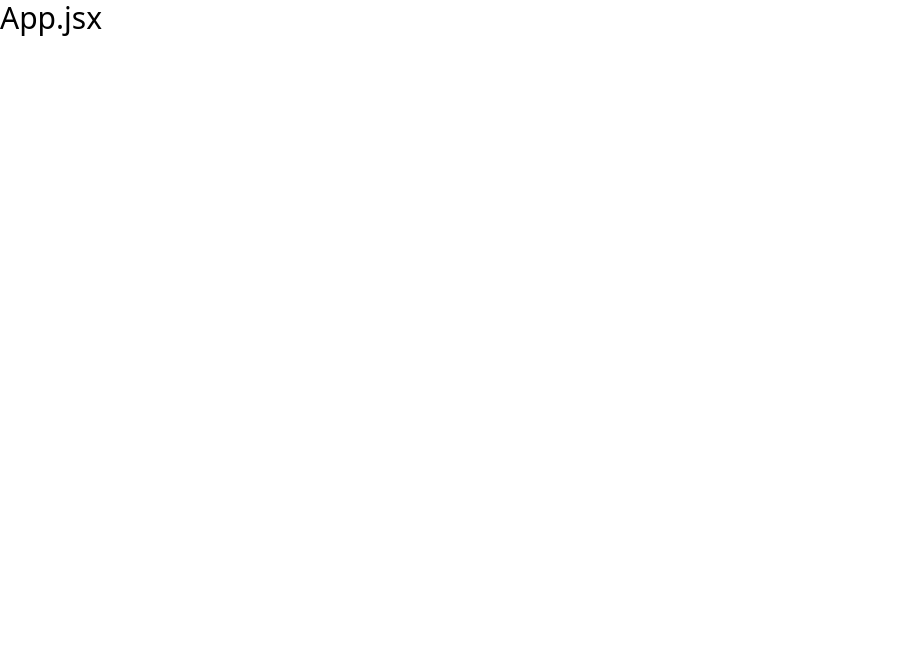
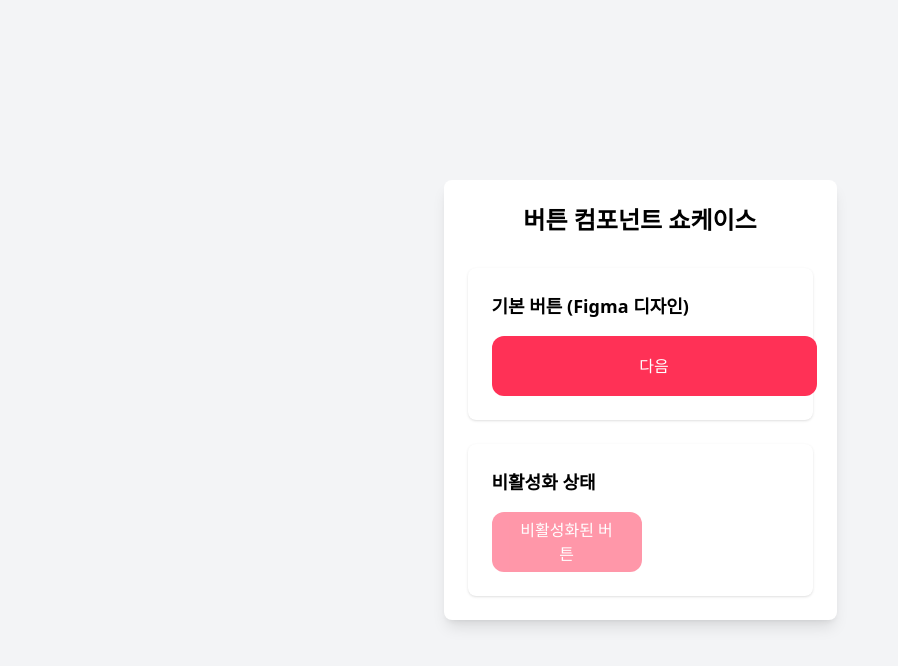
Before and after one commit to Sonjuz/frontend, a React (Vite) app: page / in a window 1280 px wide. Shown: the top 666 px of the page, without its empty margins (0-898 px from the left). Built offline with nearby package versions, Linux system fonts and the light colour scheme.

Commit message:
feat: 버튼 컴포넌트 쇼케이스 화면 추가 (임시)

```diff
--- a/src/App.jsx
+++ b/src/App.jsx
@@ -1,5 +1,11 @@
 import React from 'react';
+import ButtonShowcase from './components/ButtonShowcase.jsx';
+import Layout from './components/Layout.jsx';
 
 export default function App() {
-  return <div className='text-3xl'>App.jsx</div>;
+  return (
+    <Layout>
+      <ButtonShowcase />
+    </Layout>
+  );
 }
--- /dev/null
+++ b/src/components/ButtonShowcase.jsx
@@ -0,0 +1,37 @@
+import React from 'react';
+import Button from './Button';
+
+const ButtonShowcase = () => {
+  const handleClick = () => {
+    console.log('버튼이 클릭되었습니다!');
+  };
+
+  return (
+    <div className='p-6 space-y-6'>
+      <h1 className='text-2xl font-bold text-center mb-8'>
+        버튼 컴포넌트 쇼케이스
+      </h1>
+
+      <div className='bg-white p-6 rounded-lg shadow-sm space-y-4'>
+        <h2 className='text-lg font-semibold mb-4'>기본 버튼 (Figma 디자인)</h2>
+        <Button
+          onClick={handleClick}
+          buttonText='다음'
+          className='bg-sjz-red-main hover:bg-sjz-red-bright w-[325px] h-15'
+        />
+      </div>
+      <div className='bg-white p-6 rounded-lg shadow-sm space-y-4'>
+        <h2 className='text-lg font-semibold mb-4'>비활성화 상태</h2>
+
+        <Button
+          disabled
+          onClick={handleClick}
+          buttonText='비활성화된 버튼'
+          className='bg-sjz-red-main hover:bg-sjz-red-bright w-[150px] h-15'
+        />
+      </div>
+    </div>
+  );
+};
+
+export default ButtonShowcase;
```
